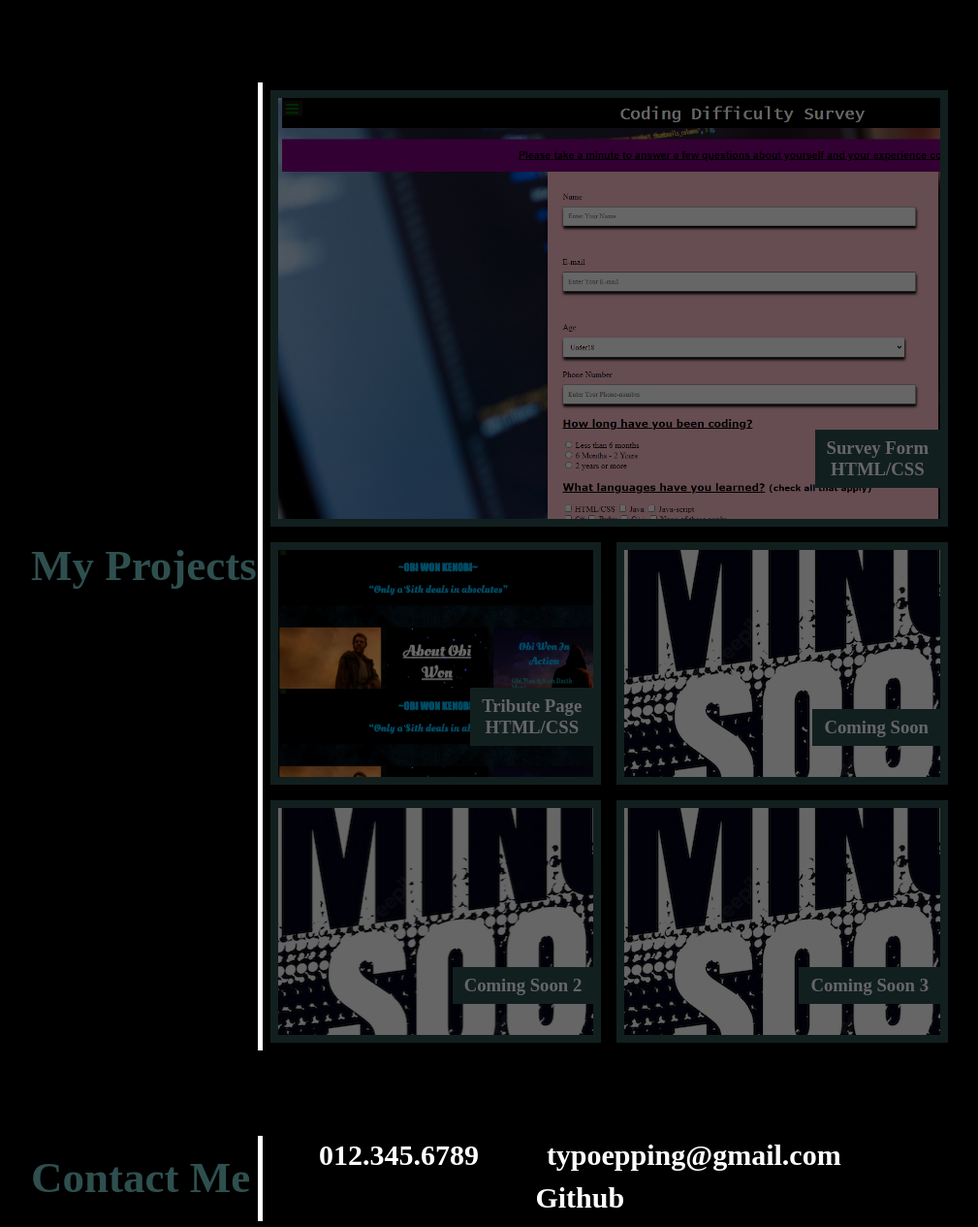
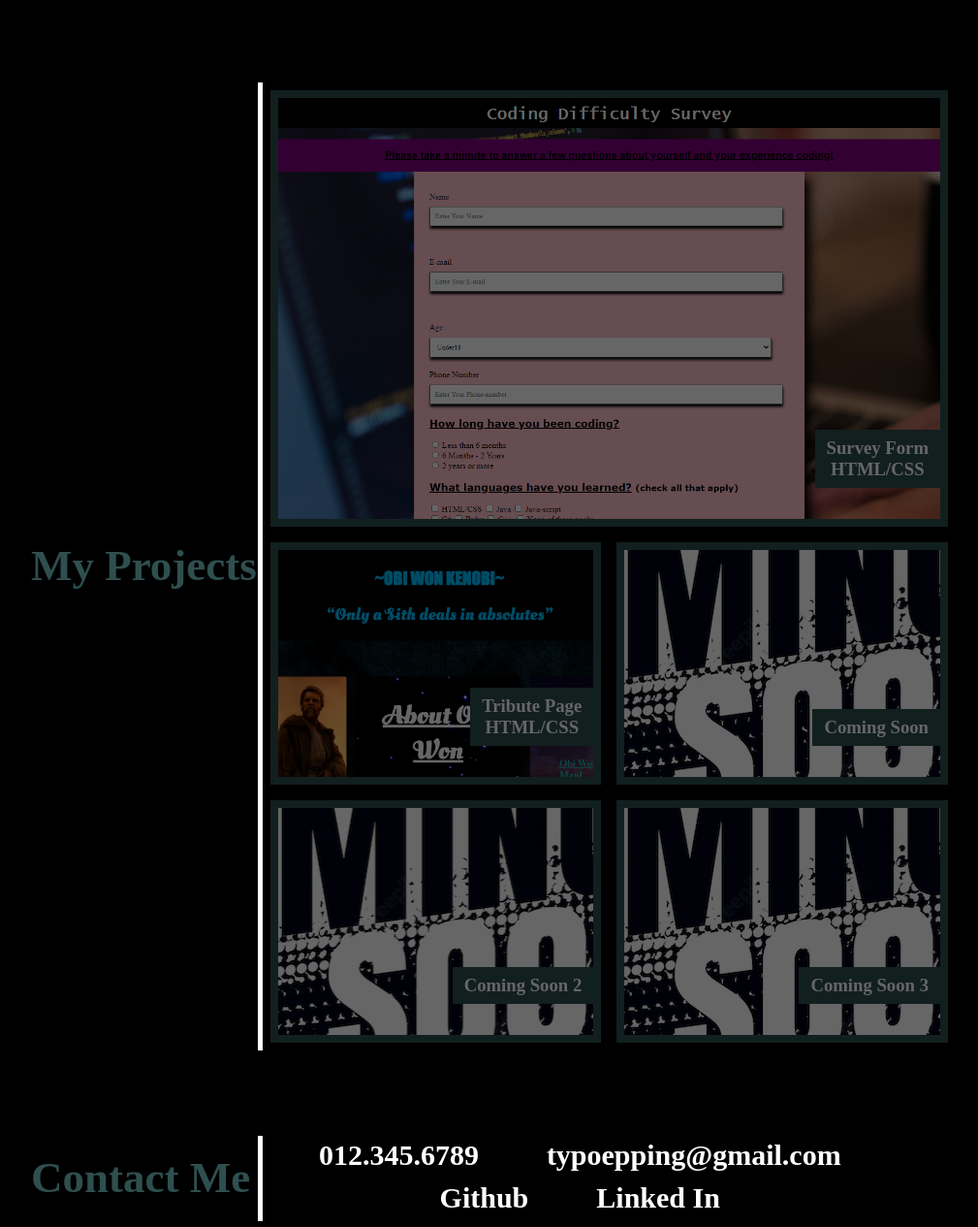
Before and after one commit to SSPENELOPE/Poepping-Portfolio, a plain HTML site: page index.html in a window 1280 px wide. Shown: the part 916-2181 px from the top of the page at 97% size, without its empty margins (131-1140 px from the left). Drawn offline with Linux system fonts and the light colour scheme.

Commit message:
added linked-in to contact, centered background images

```diff
--- a/assets/style.css
+++ b/assets/style.css
@@ -237,14 +237,15 @@ main {
 
 .tribute {
   background: url(./images/tributepage.png);
-  background-size: contain;
+  background-size: cover;
+  background-position: center;
   opacity: 0.4;
 }
 
 .tribute:hover {
-  content: '';
   background: url(./images/tributepage.png);
   background-size: cover;
+  background-position: center;
   transition: all 0.7s ease-in-out;
   box-shadow: 5px 5px 5px var(--light);
   opacity: 1.0;
@@ -254,12 +255,13 @@ main {
   background: url(./images/surveypage.png);
   opacity: 0.4;
   background-size: cover;
+  background-position: center;
 }
 
 .survey:hover {
-  content: '';
   background: url(./images/surveypage.png);
   background-size: cover;
+  background-position: center;
   transition: all 0.7s ease-in-out;
   box-shadow: 5px 5px 5px var(--light);
   opacity: 1.0;
@@ -332,6 +334,7 @@ main {
     max-width: 500px;
     min-height: 250px;
   }
+
 }
 
 /** Tablets **/
--- a/index.html
+++ b/index.html
@@ -84,6 +84,9 @@
                 <li>
                     <a href="https://github.com/SSPENELOPE" target="_blank">Github</a>
                 </li>
+                <li>
+                    <a href="https://www.linkedin.com/in/tyler-poepping-3931b123b/" target="_blank">Linked In</a>
+                </li>
             </ul>
         </div>
 </section>
```
